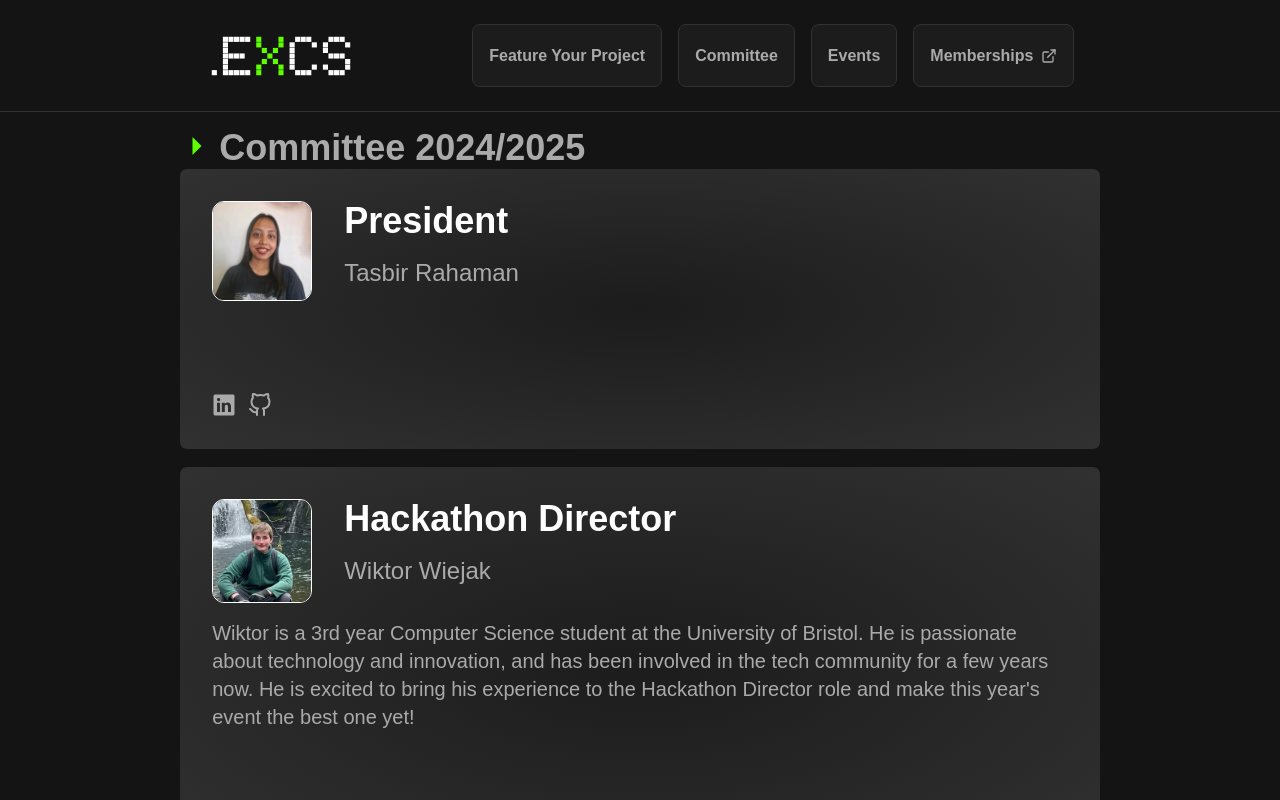
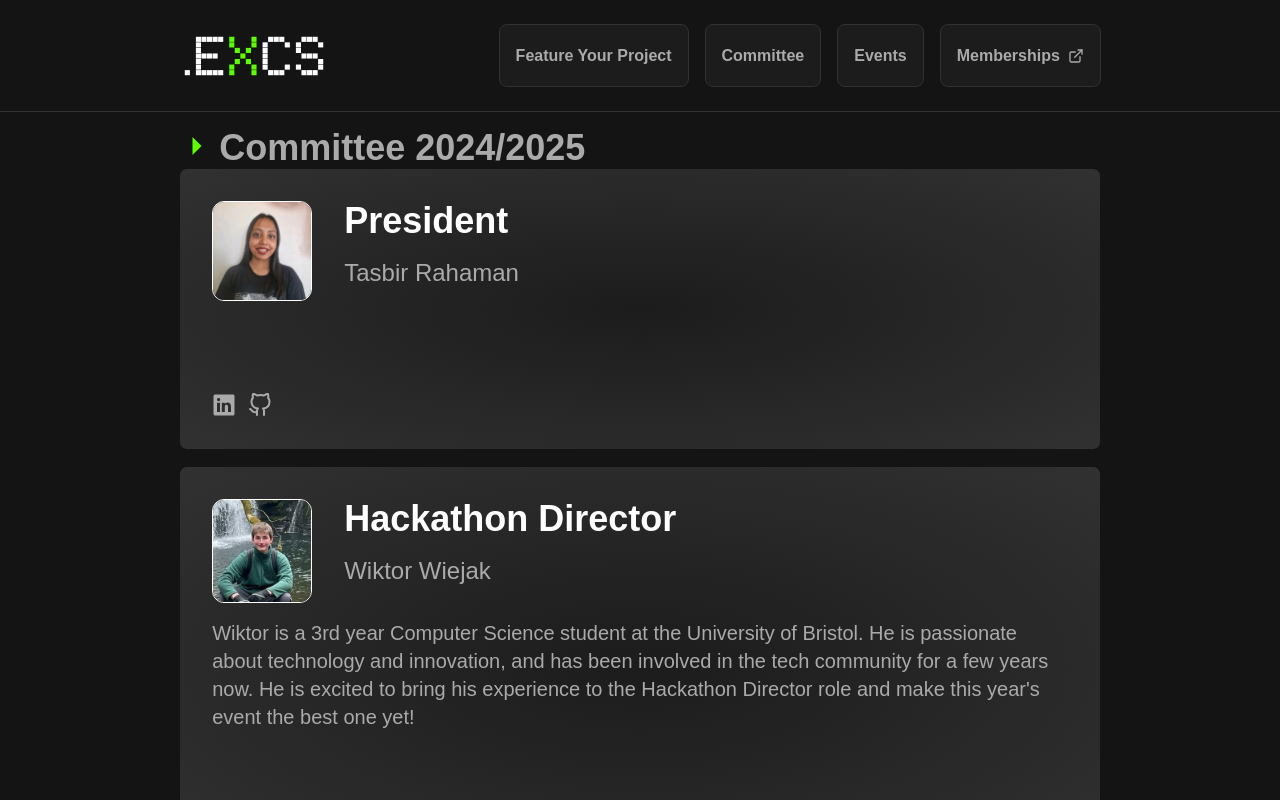
Before and after one commit to Exeter-Computer-Science-Society/excs-website, a Next.js app: page /committee in a window 1280 px wide. Shown: the top 800 px of the page. Built offline with nearby package versions, Linux system fonts and the light colour scheme.

Commit message:
Removed the spacing around the top bar for it to match the page x's padding.

```diff
--- a/components/TopBar/index.jsx
+++ b/components/TopBar/index.jsx
@@ -6,7 +6,7 @@ import { FiExternalLink } from "react-icons/fi";
 
 export function TopBar() {
 	return (
-		<div className="w-full h-28 pl-[var(--page-padding-left)] pr-[var(--page-padding-right)] pt-6 flex gap-16 items-center justify-around fixed top-0 left-0 right-0 z-50 bg-background pb-6 border-b border-b-secondary">
+		<div className="w-full h-28 pl-[var(--page-padding-left)] pr-[var(--page-padding-right)] pt-6 flex gap-16 items-center justify-between fixed top-0 left-0 right-0 z-50 bg-background pb-6 border-b border-b-secondary">
 			<Link href={"/"}>
 				<Image src="/images/excs-final.svg" alt="Exeter Computer Science Society" width={150} height={150} />
 			</Link>
```
